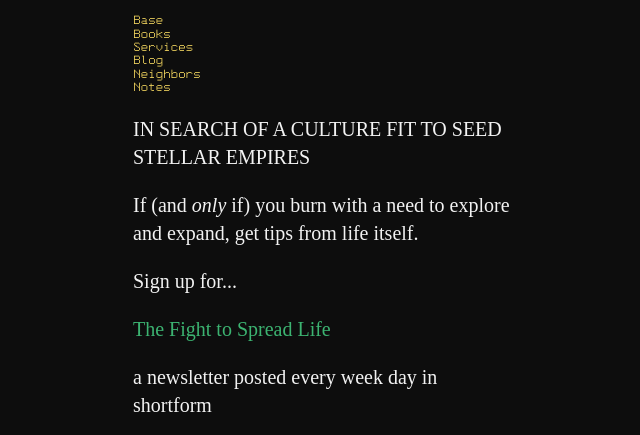
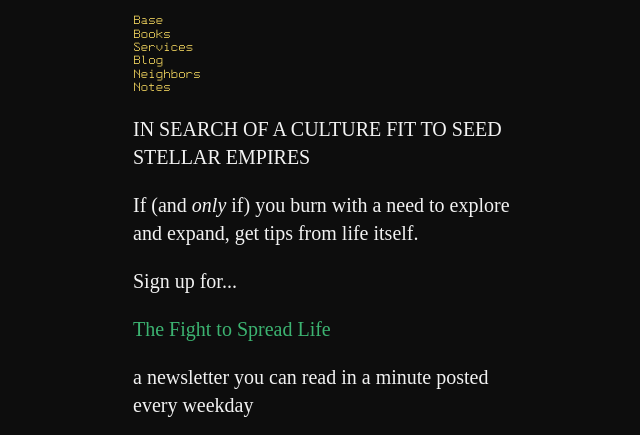
Before and after one commit to ray-dorai/ray-dorai.github.io, a Jekyll site: the page built from index.html, in a window 1280 px wide, cut to the strip 0-435 px from the top of the page. Shown: the whole strip, without its empty margins (315-955 px from the left). Built offline with Jekyll 4.4.1, drawn with Linux system fonts in a browser that asks for light colours.

Commit message:
Update index.html

```diff
--- a/index.html
+++ b/index.html
@@ -7,7 +7,7 @@ title: Ray Doraisamy
 	<p>If (and <i>only</i> if) you burn with a need to explore and expand, get tips from life itself.</p>
 	<p>Sign up for...</p>
 	<p style="color:MediumSeaGreen;">The Fight to Spread Life</p>
-	<p>a newsletter posted every week day in shortform</p>
+	<p>a newsletter you can read in a minute posted every weekday</p>
 	<p><iframe src="https://embeds.beehiiv.com/37e4ce2a-0068-4c7e-9e94-24e9cf3345e0?slim=true" data-test-id="beehiiv-embed" height="52" frameborder="0" scrolling="no" style="margin: 0; border-radius: 0px !important; background-color: transparent;"></iframe>
         </p>
 	<p>There are many open questions about making us a multi-planetary species.</p>
```
